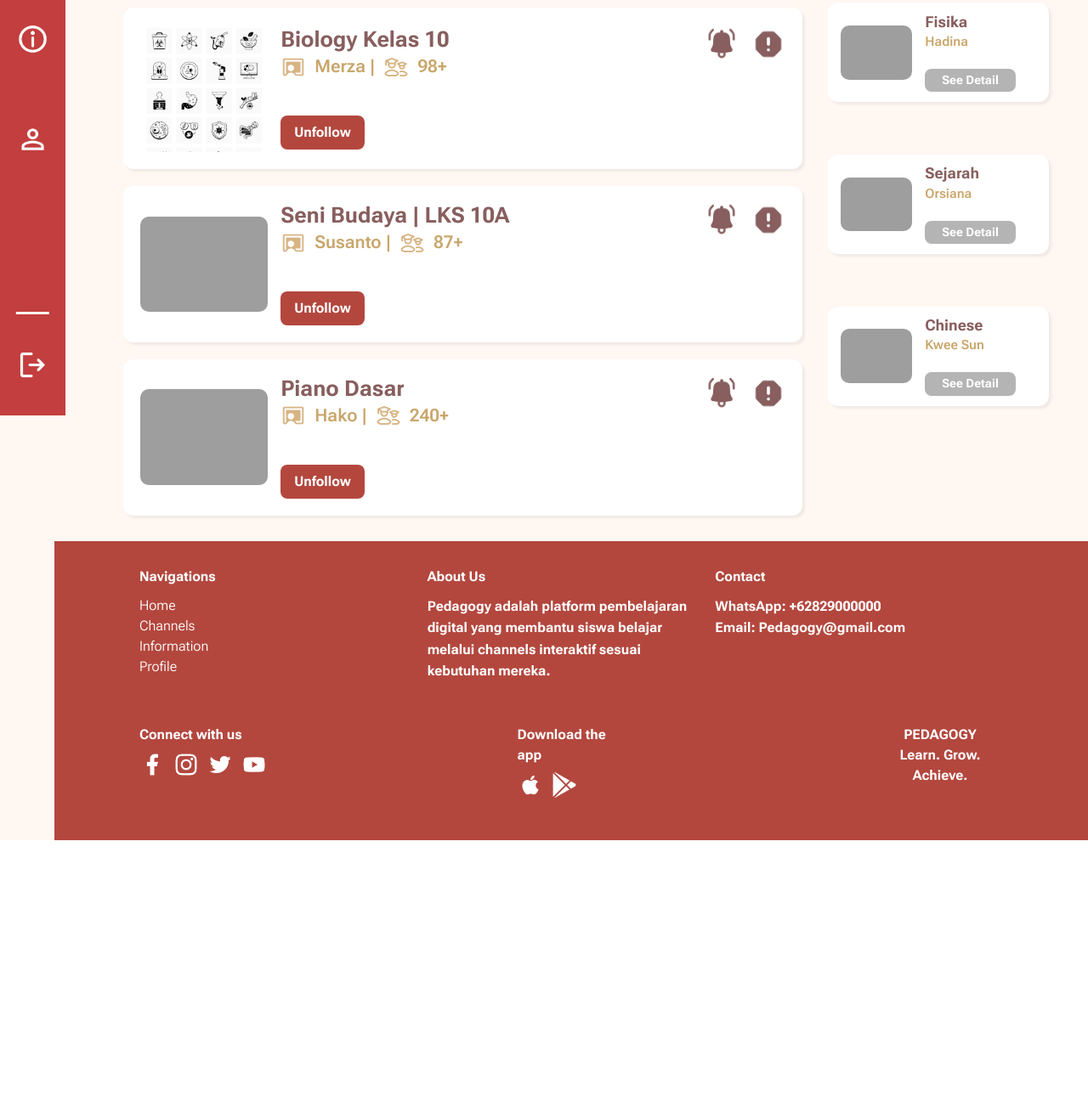
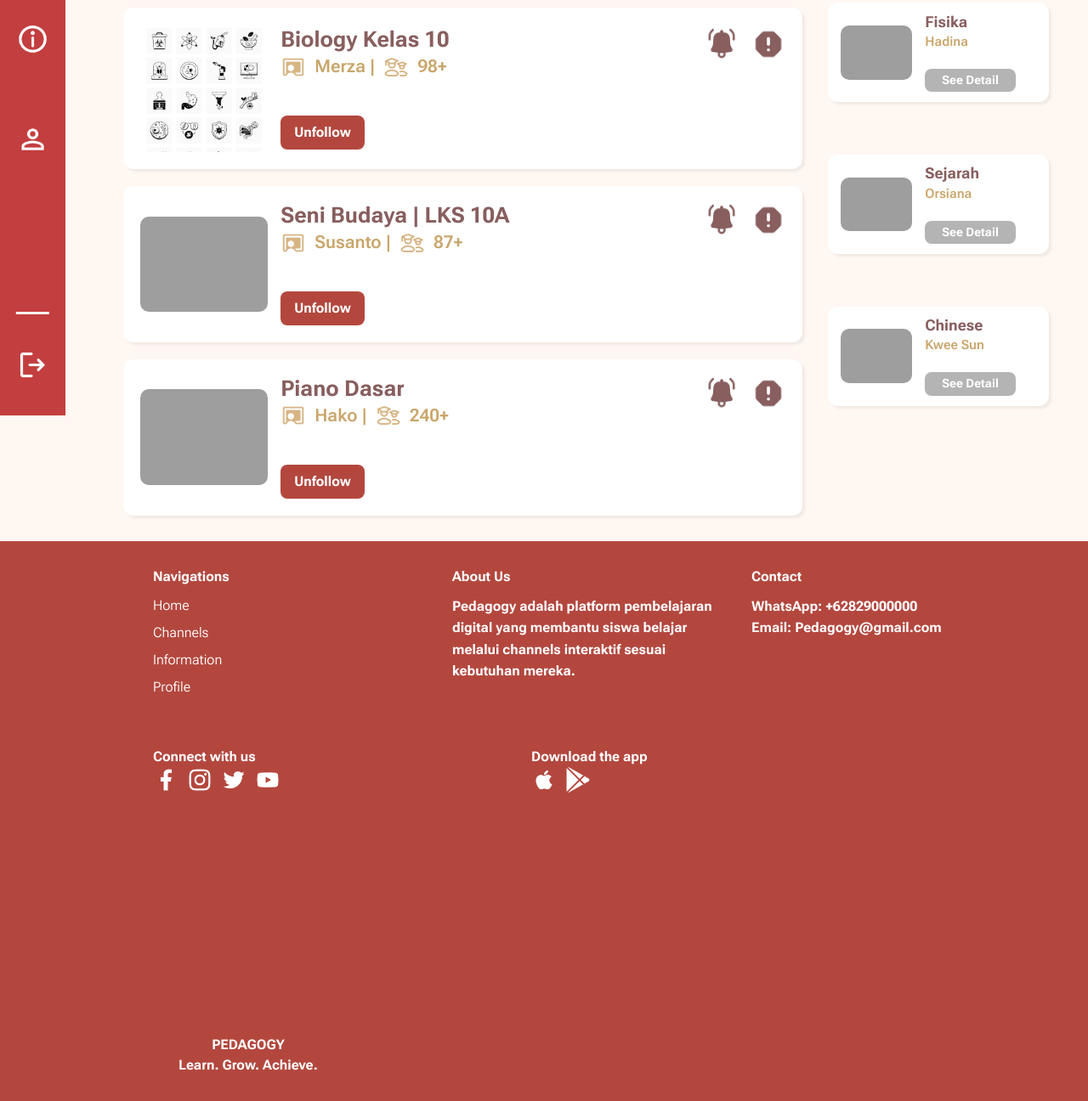
Before and after one commit to AliceeHk/Pedagogy-Smart-Learning-Platform, a PHP site: page /channels in a window 1280 px wide. Shown: the part 309-1605 px from the top of the page at 85% size. Before the commit the page ends 1298 px from the top, so only its background shows below. Run offline with PHP 8.4, Linux system fonts and the light colour scheme; grey boxes are pictures that could not be loaded.

Commit message:
feat: implement footer-2

```diff
--- a/app/views/channels/deskripsi.php
+++ b/app/views/channels/deskripsi.php
@@ -116,5 +116,7 @@
             <?php endforeach; ?>
         </div>
     </main>
+
+    <?php include_once __DIR__ . '/../components/footer.php'; ?>
 </body>
 </html>
--- a/app/views/components/search.php
+++ b/app/views/components/search.php
@@ -8,5 +8,5 @@
         <span onclick="fillSearch('Lomba bulan april apa?')">Lomba bulan april apa?</span>
     </div>
 
-    <img src="/assets/images/question.png" alt="gambar">
+    <img src="/assets/images/question.png" alt="search">
 </div>
--- a/app/views/informations/index.php
+++ b/app/views/informations/index.php
@@ -44,6 +44,9 @@
                 <img src="assets/images/poster/Information - Summer Camp.png" alt="">
             </div>
         </div>
+    </div>
+
+    <?php include_once __DIR__ . '/../components/footer.php'; ?>
 </body>
 
 </html>
--- a/public/css/channels-index.css
+++ b/public/css/channels-index.css
@@ -249,8 +249,6 @@ table.content-table td {
     margin-right: -10px;
   }
 
-
-  /* Main content adjustments */
   .content {
     margin-left: 0;
     margin-top: 15px;
--- a/public/css/footer.css
+++ b/public/css/footer.css
@@ -1,22 +1,39 @@
 @import url('https://fonts.googleapis.com/css2?family=Roboto+Flex:opsz,wght,XOPQ,XTRA,YOPQ,YTDE,YTFI,YTLC,YTUC@8..144,100..1000,96,468,79,-203,738,514,712&display=swap');
+
+html, body {
+    height: 100%;
+    margin: 0;
+}
+
+body {
+    display: flex;
+    flex-direction: column;
+}
+
+.content {
+    flex: 1;
+}
 
 .footer {
     background-color: #b3473e;
     color: white;
-    padding: 30px 100px;
-    font-family: 'Roboto Flex';
-    width: auto;
-    margin-left: 5%;
+    padding: 30px 5%;
+    font-family: 'Roboto Flex', sans-serif;
+    width: 100%;
+    padding-left: 180px;
 }
 
 .footer-container {
     display: flex;
-    justify-content:space-between;
+    justify-content: space-between;
     align-items: flex-start;
+    flex-wrap: wrap;
+    gap: 20px;
 }
 
 .footer-col {
     flex: 1;
+    min-width: 200px;
 }
 
 .footer-col h2 {
@@ -28,14 +45,14 @@
     padding: 0;
 }
 
-.footer-col ul a {
+.footer-col ul li {
     margin-bottom: 8px;
 }
 
 .footer-col ul li a {
     color: white;
     text-decoration: none;
-    font-weight:300;
+    font-weight: 300;
 }
 
 .footer-col p {
@@ -45,18 +62,15 @@
 
 .footer-bottom {
     display: flex;
-    gap: 300px;
-    align-items:flex-start;
+    flex-wrap: wrap;
+    gap: 285px;
     margin-top: 50px;
-    margin-bottom: 20px;
 }
 
-.social div {
-    display: flex;
-}
-
+.social div,
 .download div {
     display: flex;
+    flex-wrap: wrap;
 }
 
 .social img,
@@ -66,11 +80,7 @@
     cursor: pointer;
 }
 
-.social h2,
-.download h2 {
-    margin-bottom: 8px;
-}
-
 .branding {
     text-align: center;
+    padding-left: 30px;
 }
--- a/public/css/search.css
+++ b/public/css/search.css
@@ -6,7 +6,7 @@
     height: 100%;
 
     background: rgba(0,0,0,0.5);
-    backdrop-filter: blur(3px);
+    backdrop-filter: brightness(75%);
 
     display: none;
     z-index: 10;
@@ -42,7 +42,8 @@
     gap: 10px;
 
     justify-content: center;
-    margin-bottom: 20px;
+    margin-bottom: 50px;
+    margin-top: 40px;
 }
 
 .suggestions span {
@@ -62,7 +63,7 @@
 
 
 .search-modal img {
-    width: 400px;
+    width: 425px;
     display: block;
     margin: 10px auto 0;
 }
```
